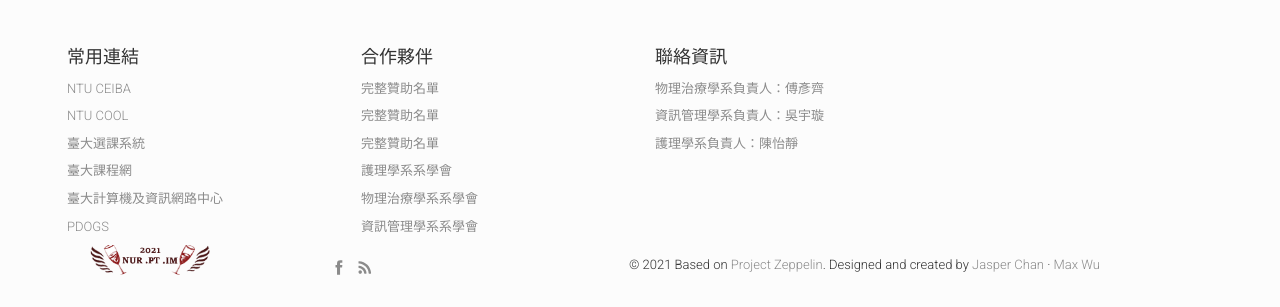
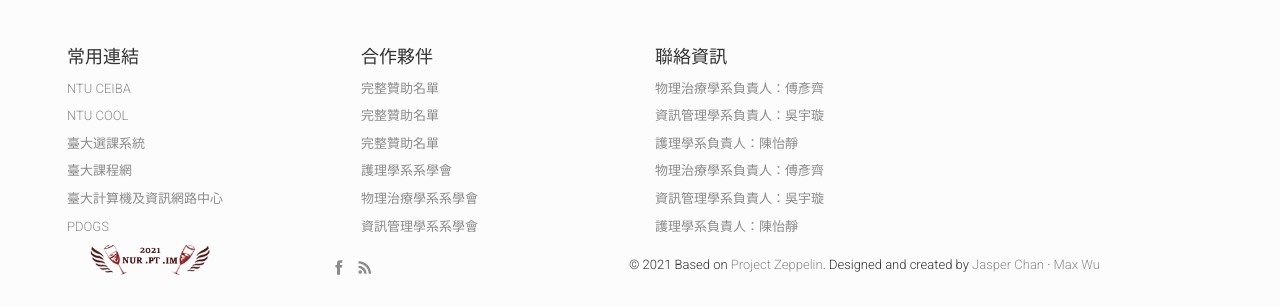
Before and after one commit to b09705045/Whose_Party, a Jekyll site: the page built from index.html, in a window 1280 px wide and 900 px high, scrolled down 3135 px, cut to the strip 593-900 px from the top of the window. Built offline with Jekyll 4.4.1, drawn with Linux system fonts in a browser that asks for light colours; nearby versions of some CDN libraries; comment, search, counter and statistics services are not loaded.

Commit message:
Minor update

```diff
--- a/_config.yml
+++ b/_config.yml
@@ -206,6 +206,9 @@ footerBlocks:
       - {link: "tel:+886987953881", text: "物理治療學系負責人：傅彥齊"}
       - {link: "tel:+886987953881", text: "資訊管理學系負責人：吳宇璇"}
       - {link: "tel:+886987953881", text: "護理學系負責人：陳怡靜"}
+      - {link: "tel:+886987953881", text: "物理治療學系負責人：傅彥齊"}
+      - {link: "tel:+886987953881", text: "資訊管理學系負責人：吳宇璇"}
+      - {link: "tel:+886987953881", text: "護理學系負責人：陳怡靜"}
 
 
   # - title: "重點專區"
```
